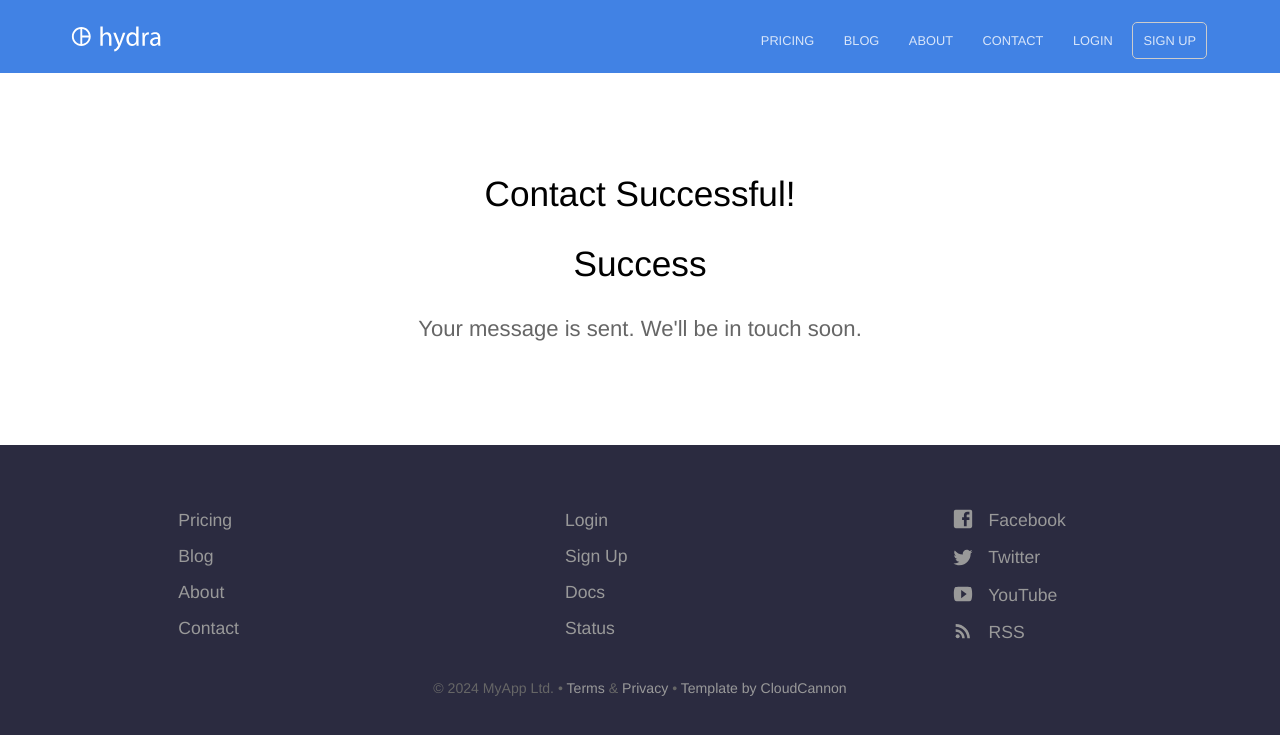
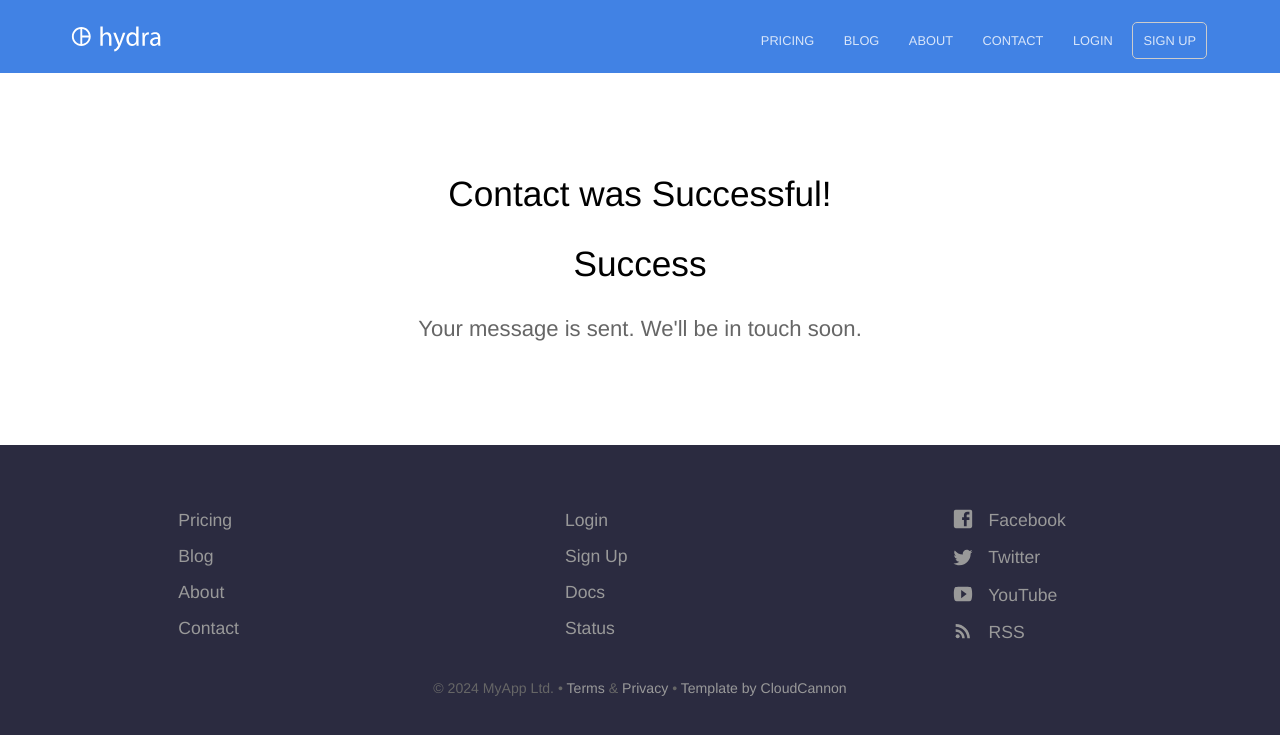
Before and after one commit to rycoll/Git-Sync-Test, a Jekyll site: the page built from contact-success.html, in a window 1280 px wide. Shown: the top 735 px of the page. Built offline with Jekyll 4.4.1, drawn with Linux system fonts in a browser that asks for light colours.

Commit message:
Updated 9 files via CloudCannon.

```diff
--- a/contact-success.html
+++ b/contact-success.html
@@ -1,5 +1,5 @@
 ---
-title: Contact Successful!
+title: Contact was Successful!
 ---
 
 <h2>Success</h2>
```
Also changed, not shown: _includes/aboot.html (renamed from aboot.html), apple-touch-icon.png (deleted), award.png (added), bite_teeth.gif (added), bloog.md (renamed from blog.md), boo_halloween.gif (added).
